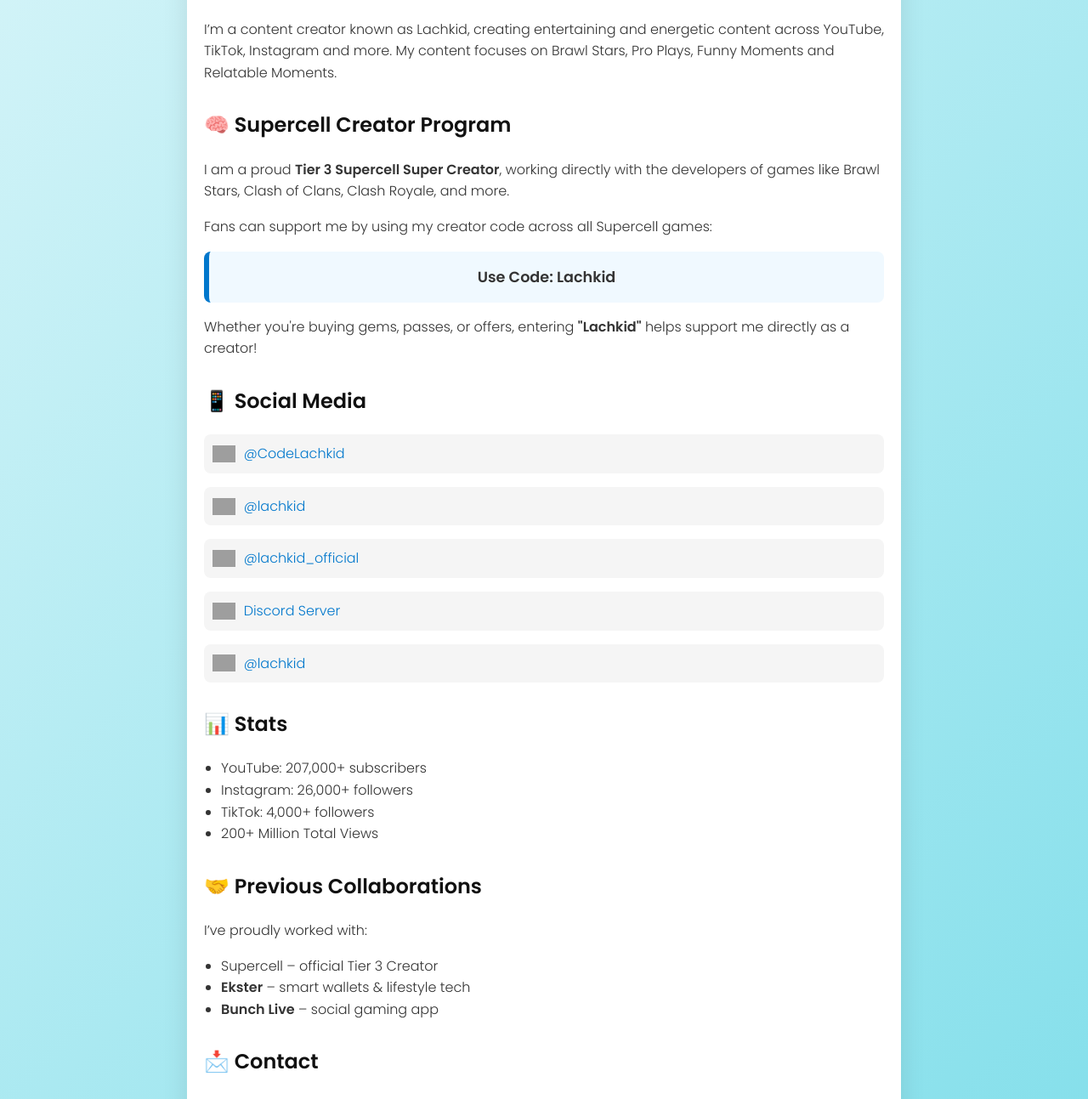
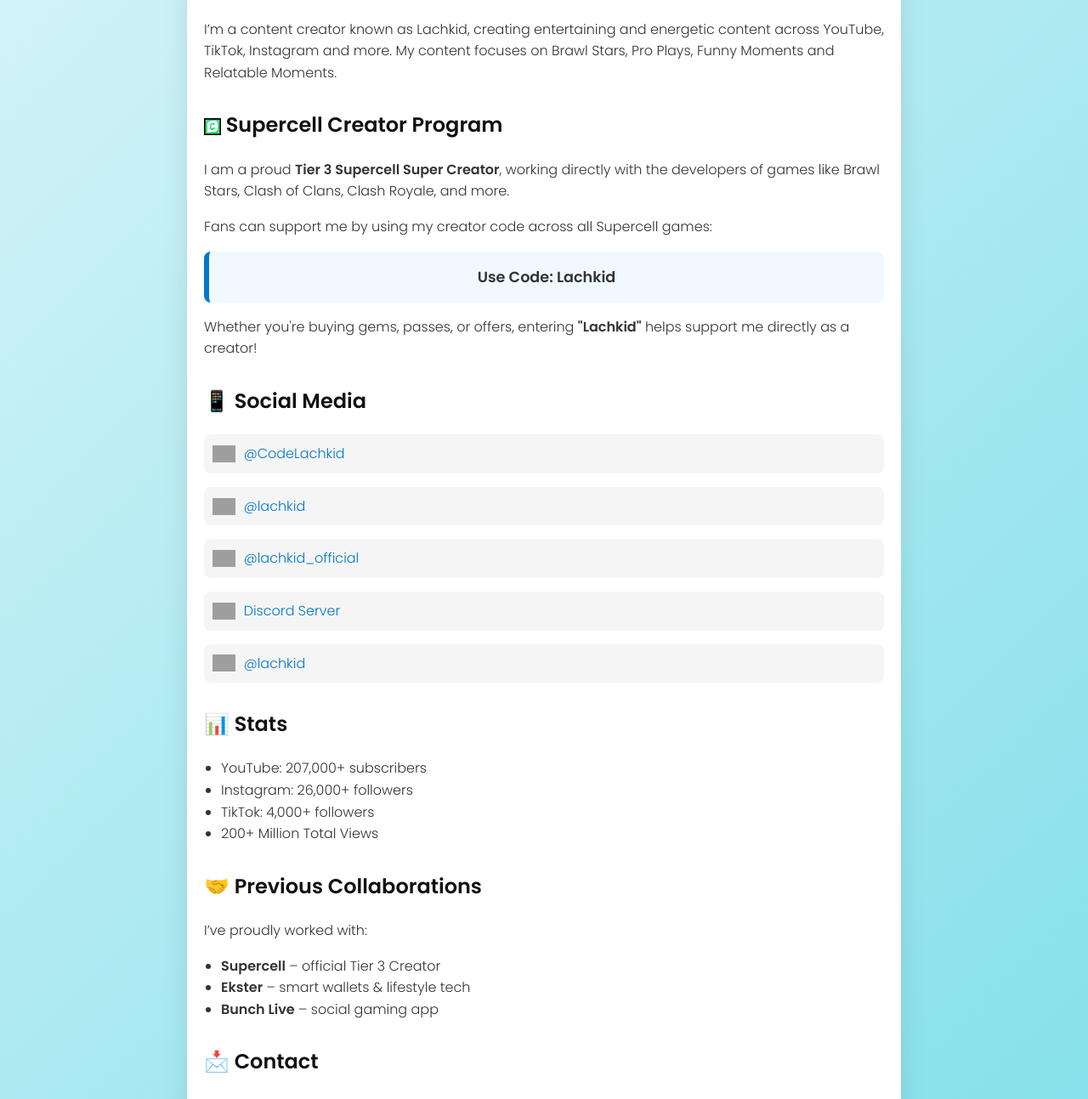
Before and after one commit to OfficialLachkid/officiallachkid.github.io, a plain HTML site: page index.html in a window 1280 px wide. Shown: the part 520-1813 px from the top of the page at 85% size. Drawn offline with Linux system fonts and the light colour scheme; grey boxes are pictures that could not be loaded.

Commit message:
Added creator icon

```diff
--- a/index.html
+++ b/index.html
@@ -55,7 +55,8 @@
       background: #e0f7fa;
     }
 
-    .social-icon {
+    .social-icon,
+    .inline-icon {
       height: 20px;
       vertical-align: middle;
     }
@@ -127,7 +128,7 @@
     <h2>🎮 About Me</h2>
     <p>I’m a content creator known as Lachkid, creating entertaining and energetic content across YouTube, TikTok, Instagram and more. My content focuses on Brawl Stars, Pro Plays, Funny Moments and Relatable Moments.</p>
 
-    <h2>🧠 Supercell Creator Program</h2>
+    <h2><img src="Program Icon.png" alt="Supercell Program Icon" class="inline-icon"> Supercell Creator Program</h2>
     <p>I am a proud <strong>Tier 3 Supercell Super Creator</strong>, working directly with the developers of games like Brawl Stars, Clash of Clans, Clash Royale, and more.</p>
     <p>Fans can support me by using my creator code across all Supercell games:</p>
     <div class="code-box">Use Code: <strong>Lachkid</strong></div>
@@ -147,13 +148,13 @@
       <li>YouTube: 207,000+ subscribers</li>
       <li>Instagram: 26,000+ followers</li>
       <li>TikTok: 4,000+ followers</li>
-      <li>200+ Million Total Views </li>
+      <li>200+ Million Total Views</li>
     </ul>
 
     <h2>🤝 Previous Collaborations</h2>
     <p>I’ve proudly worked with:</p>
     <ul>
-      <li><strong">Supercell</strong> – official Tier 3 Creator</li>
+      <li><strong>Supercell</strong> – official Tier 3 Creator</li>
       <li><strong>Ekster</strong> – smart wallets & lifestyle tech</li>
       <li><strong>Bunch Live</strong> – social gaming app</li>
     </ul>
```
